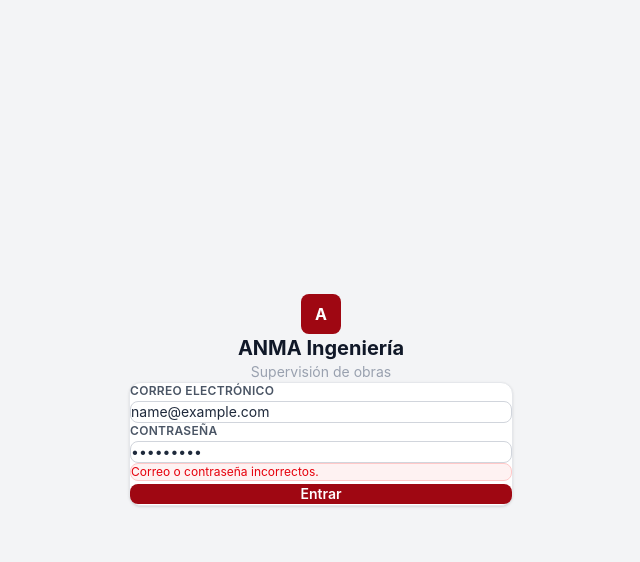
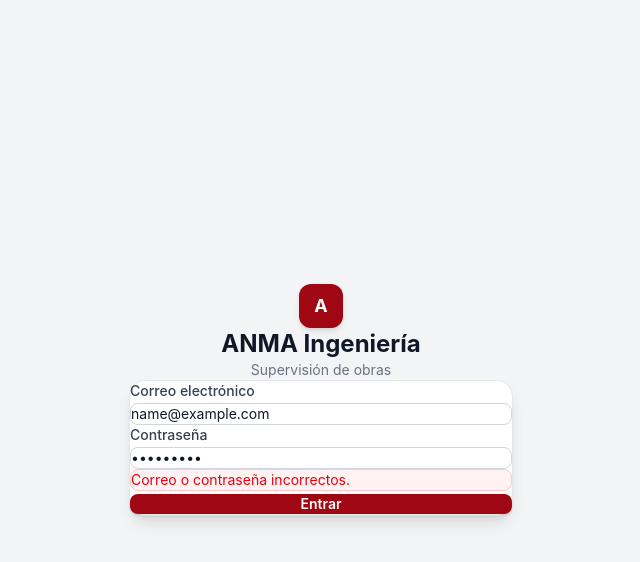
Before and after one commit to luisloustaunau/follow, a React (Vite) app in the folder frontend/: page /login in a window 1280 px wide. Both pictures are taken after typing "name@example.com", "Sample123" into the empty fields and a click on the button "Entrar". Shown: the top 562 px of the page, without its empty margins (319-959 px from the left). Built offline with nearby package versions, Linux system fonts and the light colour scheme; no server answers.

Commit message:
fix: proper login card with shadow, visible inputs, normal labels

```diff
--- a/frontend/src/pages/Login.tsx
+++ b/frontend/src/pages/Login.tsx
@@ -27,20 +27,21 @@
   return (
     <div className="min-h-screen bg-gray-100 flex items-center justify-center p-4">
       <div className="w-full max-w-sm">
+
         {/* Logo */}
-        <div className="text-center mb-6">
-          <div className="inline-flex items-center justify-center w-10 h-10 bg-red-800 rounded-lg mb-3">
-            <span className="text-white text-base font-bold">A</span>
+        <div className="text-center mb-7">
+          <div className="inline-flex items-center justify-center w-11 h-11 bg-red-800 rounded-xl mb-3 shadow-md">
+            <span className="text-white text-lg font-bold">A</span>
           </div>
-          <h1 className="text-xl font-bold text-gray-900">ANMA Ingeniería</h1>
-          <p className="text-gray-400 text-sm mt-0.5">Supervisión de obras</p>
+          <h1 className="text-2xl font-bold text-gray-900">ANMA Ingeniería</h1>
+          <p className="text-sm text-gray-500 mt-1">Supervisión de obras</p>
         </div>
 
         {/* Card */}
-        <div className="bg-white rounded-xl shadow border border-gray-200 p-6">
+        <div className="bg-white rounded-2xl shadow-lg border border-gray-200 px-8 py-7">
           <form onSubmit={handleSubmit} className="space-y-4">
             <div>
-              <label className="block text-xs font-semibold text-gray-600 mb-1 uppercase tracking-wide">
+              <label className="block text-sm font-medium text-gray-700 mb-1">
                 Correo electrónico
               </label>
               <input
@@ -49,13 +50,13 @@
                 onChange={(e) => setEmail(e.target.value)}
                 required
                 autoComplete="email"
-                className="w-full border border-gray-300 rounded-lg px-3 py-2 text-sm focus:outline-none focus:ring-2 focus:ring-red-800/20 focus:border-red-700 transition-all placeholder-gray-300"
+                className="w-full border border-gray-300 rounded-lg px-3 py-2.5 text-sm text-gray-900 placeholder-gray-400 focus:outline-none focus:ring-2 focus:ring-red-800 focus:border-transparent transition-all"
                 placeholder="correo@ejemplo.com"
               />
             </div>
 
             <div>
-              <label className="block text-xs font-semibold text-gray-600 mb-1 uppercase tracking-wide">
+              <label className="block text-sm font-medium text-gray-700 mb-1">
                 Contraseña
               </label>
               <input
@@ -64,12 +65,12 @@
                 onChange={(e) => setPassword(e.target.value)}
                 required
                 autoComplete="current-password"
-                className="w-full border border-gray-300 rounded-lg px-3 py-2 text-sm focus:outline-none focus:ring-2 focus:ring-red-800/20 focus:border-red-700 transition-all"
+                className="w-full border border-gray-300 rounded-lg px-3 py-2.5 text-sm text-gray-900 focus:outline-none focus:ring-2 focus:ring-red-800 focus:border-transparent transition-all"
               />
             </div>
 
             {error && (
-              <p className="text-red-600 text-xs bg-red-50 border border-red-200 rounded-lg px-3 py-2">
+              <p className="text-red-600 text-sm bg-red-50 border border-red-200 rounded-lg px-3 py-2">
                 {error}
               </p>
             )}
@@ -77,12 +78,13 @@
             <button
               type="submit"
               disabled={loading}
-              className="w-full bg-red-800 text-white py-2.5 rounded-lg text-sm font-semibold hover:bg-red-700 transition-colors disabled:opacity-50 mt-1"
+              className="w-full bg-red-800 text-white py-2.5 rounded-lg text-sm font-semibold hover:bg-red-700 active:bg-red-900 transition-colors disabled:opacity-50 mt-1 shadow-sm"
             >
               {loading ? 'Entrando...' : 'Entrar'}
             </button>
           </form>
         </div>
+
       </div>
     </div>
   );
```
